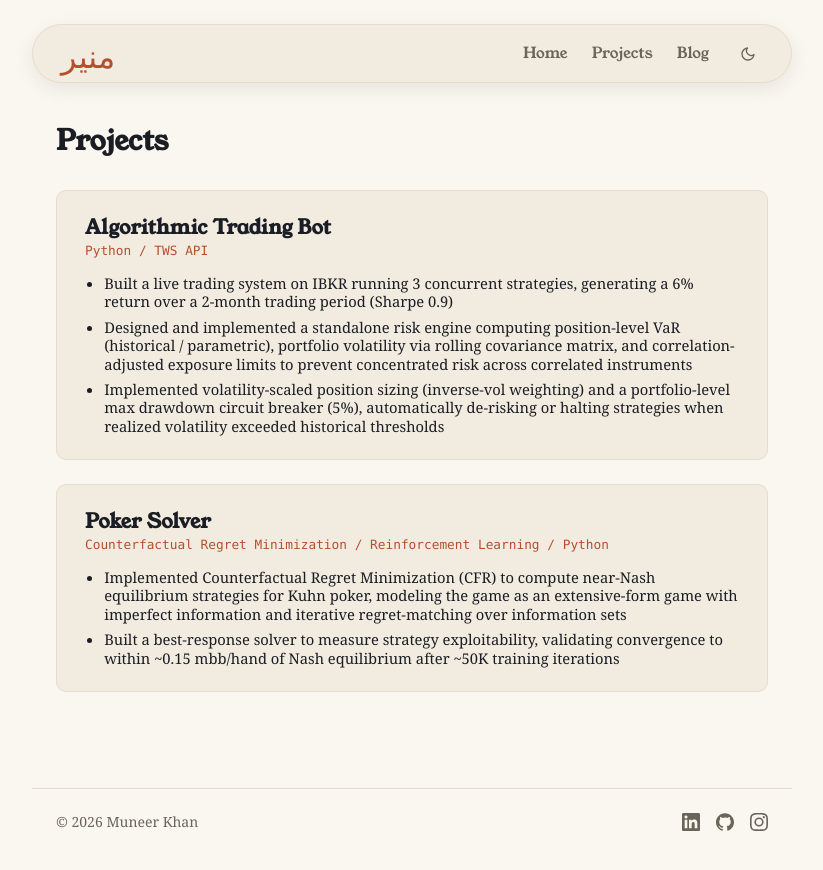
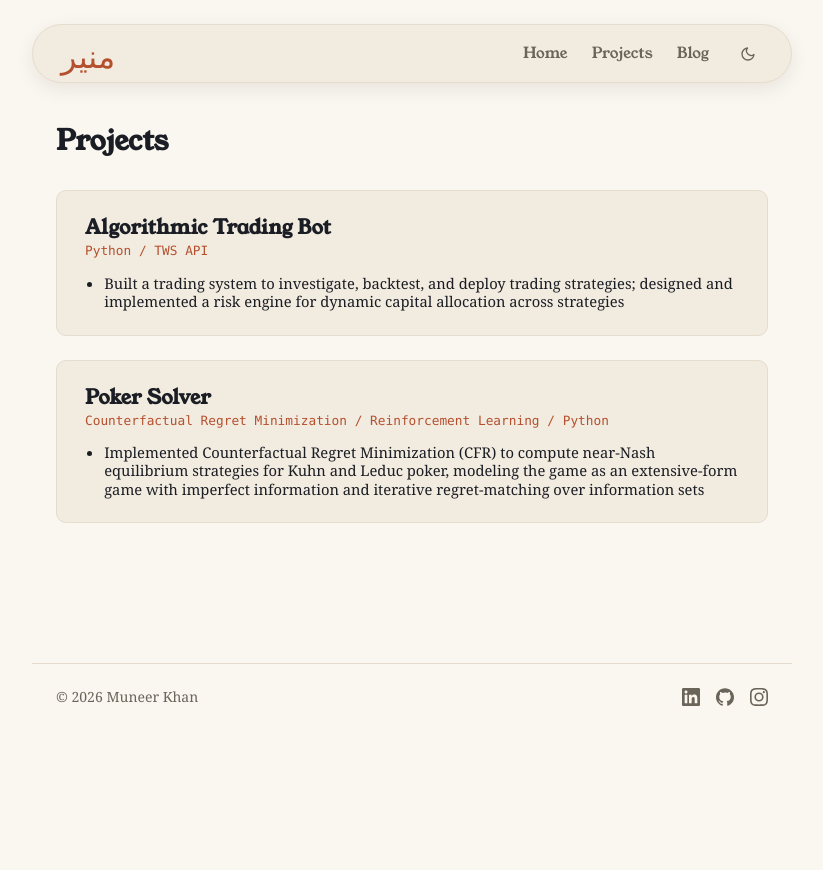
Before and after one commit to munkhan3/munkhan3.github.io, a Jekyll site: the page built from projects/index.html, in a window 1280 px wide. Shown: the top 870 px of the page, without its empty margins (228-1051 px from the left). Built offline with Jekyll 4.4.1, drawn with Linux system fonts in a browser that asks for light colours; some web fonts are replaced.

Commit message:
changing project descriptions

```diff
--- a/_data/projects.yml
+++ b/_data/projects.yml
@@ -1,12 +1,9 @@
 - name: "Algorithmic Trading Bot"
   tech: "Python / TWS API"
   bullets:
-    - "Built a live trading system on IBKR running 3 concurrent strategies, generating a 6% return over a 2-month trading period (Sharpe 0.9)"
-    - "Designed and implemented a standalone risk engine computing position-level VaR (historical / parametric), portfolio volatility via rolling covariance matrix, and correlation-adjusted exposure limits to prevent concentrated risk across correlated instruments"
-    - "Implemented volatility-scaled position sizing (inverse-vol weighting) and a portfolio-level max drawdown circuit breaker (5%), automatically de-risking or halting strategies when realized volatility exceeded historical thresholds"
+    - "Built a trading system to investigate, backtest, and deploy trading strategies; designed and implemented a risk engine for dynamic capital allocation across strategies"
 
 - name: "Poker Solver"
   tech: "Counterfactual Regret Minimization / Reinforcement Learning / Python"
   bullets:
-    - "Implemented Counterfactual Regret Minimization (CFR) to compute near-Nash equilibrium strategies for Kuhn poker, modeling the game as an extensive-form game with imperfect information and iterative regret-matching over information sets"
-    - "Built a best-response solver to measure strategy exploitability, validating convergence to within ~0.15 mbb/hand of Nash equilibrium after ~50K training iterations"
+    - "Implemented Counterfactual Regret Minimization (CFR) to compute near-Nash equilibrium strategies for Kuhn and Leduc poker, modeling the game as an extensive-form game with imperfect information and iterative regret-matching over information sets"
```
